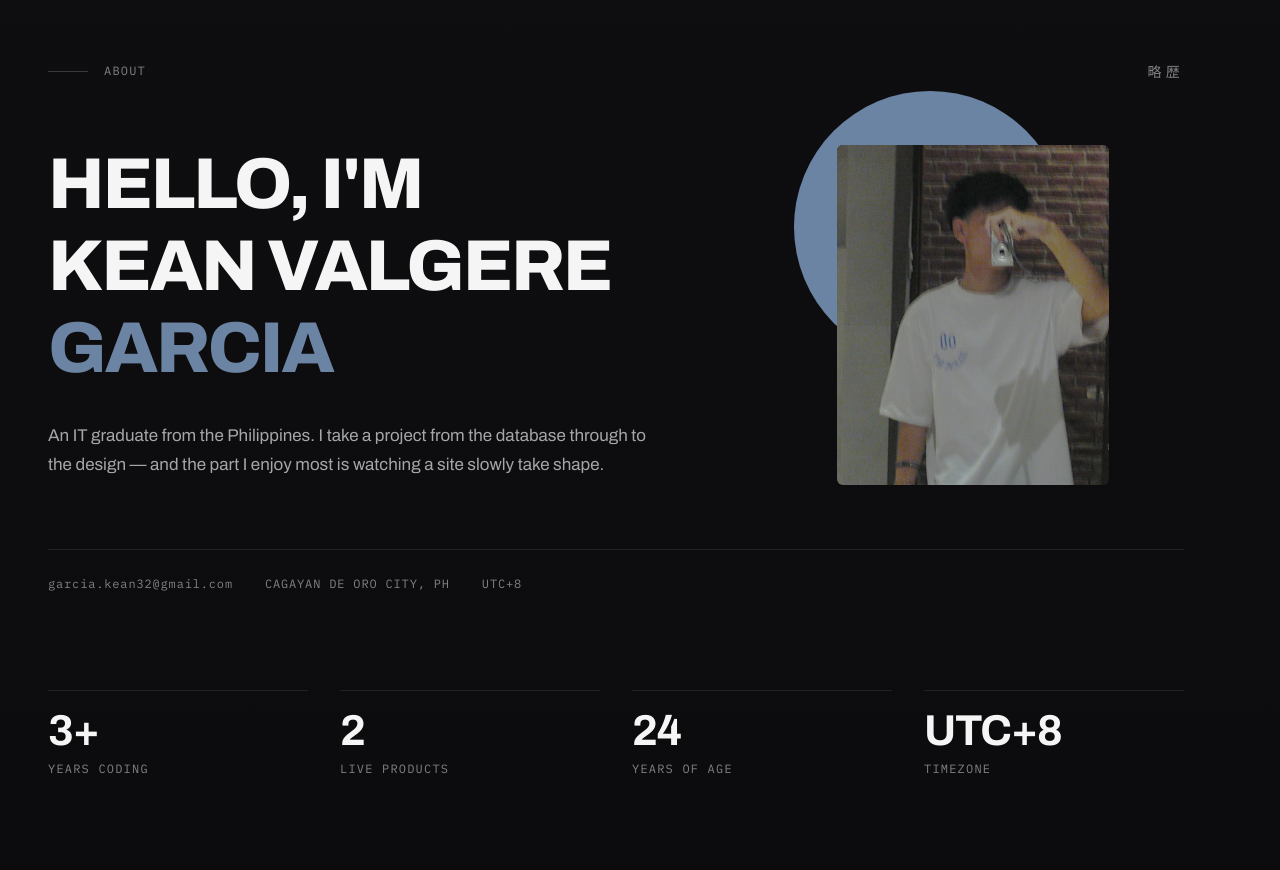
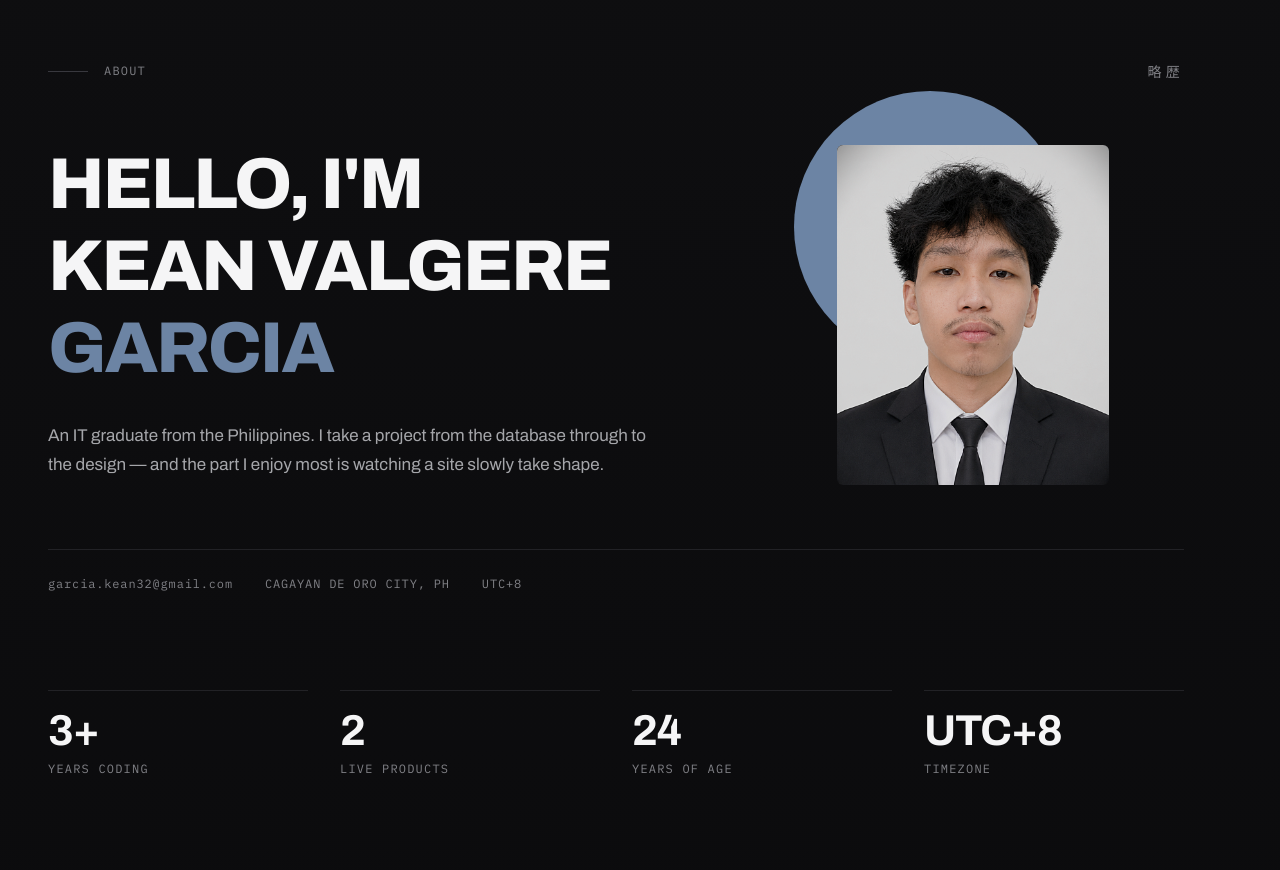
Before and after one commit to garciakean32/Kean-Portfolio, a Next.js app: page / in a window 1280 px wide. Shown: the part 960-1830 px from the top of the page. Built offline with nearby package versions, Linux system fonts and the light colour scheme.

Commit message:
content: replace about portrait with suit photo

```diff
--- a/components/sections/About.tsx
+++ b/components/sections/About.tsx
@@ -155,7 +155,7 @@ export default function About() {
                     </div>
 
                     <Portrait
-                        src="/images/kean hero.jpg"
+                        src="/images/kean suit.png"
                         alt={personal.name}
                         priority
                         // The disc leans away from the page edge: this
```
Also changed, not shown: public/images/kean hero.jpg (deleted), public/images/kean suit.png (added).
